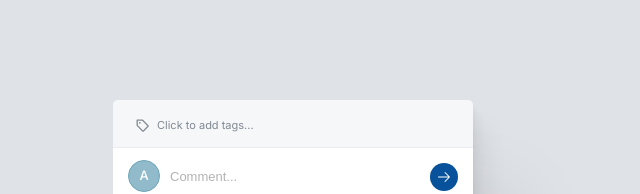
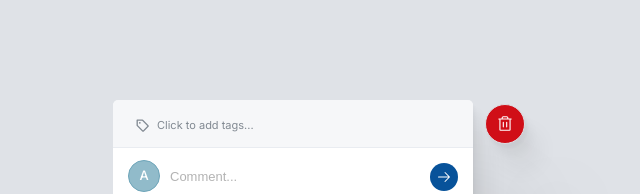
Before and after one commit to recogito/wireframing, a React (Vite) app: page / in a window 1280 px wide. Shown: the part 248-442 px from the top of the page, without its empty margins (347-987 px from the left). Built offline with nearby package versions, Linux system fonts and the light colour scheme.

Commit message:
Added delete button

```diff
--- a/src/AnnotationPopup/EmptyPopup.css
+++ b/src/AnnotationPopup/EmptyPopup.css
@@ -1,3 +1,30 @@
 .annotation-popup.empty .annotation-tag-list {
   border-bottom: none;
 }
+
+.container {
+  position: relative;
+}
+
+.delete {
+  align-items: center;
+  background-color: var(--red-500);
+  border: 1px solid var(--gray-300);
+  border-radius: 50%;
+  box-shadow:
+    2.4px 3.9px 3.3px rgba(0, 0, 0, 0.034),
+    6.5px 10.8px 9.1px rgba(0, 0, 0, 0.035),
+    15.7px 25.9px 22px rgba(0, 0, 0, 0.046),
+    52px 86px 73px rgba(0, 0, 0, 0.07);
+  color: #fff;
+  display: flex;
+  height: 40px;
+  justify-content: center;
+  outline: none;
+  padding: 0;
+  pointer-events: all;
+  position: absolute;
+  right: -52px;
+  top: 4px;
+  width: 40px;
+}
--- a/src/AnnotationPopup/EmptyPopup.tsx
+++ b/src/AnnotationPopup/EmptyPopup.tsx
@@ -1,3 +1,4 @@
+import { Trash } from '@phosphor-icons/react';
 import { ReplyForm } from './ReplyForm';
 import { EditableTagList } from './TagList';
 
@@ -7,9 +8,15 @@ import './EmptyPopup.css';
 export const EmptyPopup = () => {
 
   return (
-    <div className="annotation-popup empty">
-      <EditableTagList />
-      <ReplyForm placeholder="Comment..." />
+    <div className="container">
+      <div className="annotation-popup empty">
+        <EditableTagList />
+        <ReplyForm placeholder="Comment..." />
+      </div>
+
+      <button className="anno-desktop-overlay delete">
+        <Trash size={18} />
+      </button>
     </div>
   )
 
```
